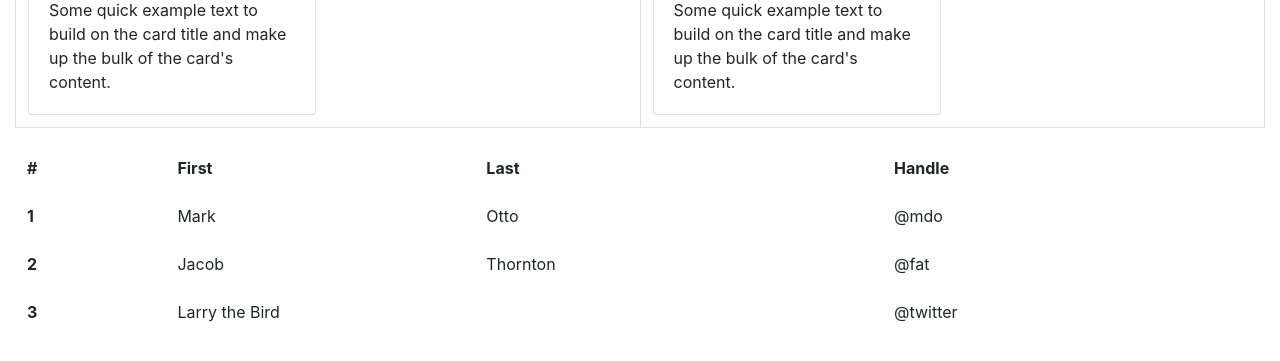
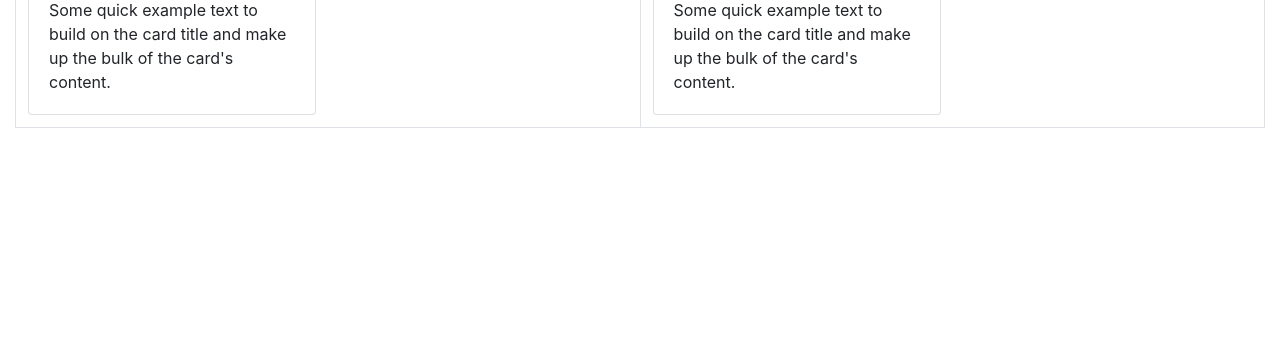
Before and after one commit to anurag-gharat/Calculator-App, a plain HTML site: page geometric.html in a window 1280 px wide. Shown: the part 319-680 px from the top of the page. Drawn offline with nearby package versions, Linux system fonts and the light colour scheme.

Commit message:
"changes in calci"

```diff
--- a/geometric.html
+++ b/geometric.html
@@ -61,36 +61,7 @@
                 </td>
             </tr>
         </table>
-        <table class="table table-borderless">
-            <thead>
-              <tr>
-                <th scope="col">#</th>
-                <th scope="col">First</th>
-                <th scope="col">Last</th>
-                <th scope="col">Handle</th>
-              </tr>
-            </thead>
-            <tbody>
-              <tr>
-                <th scope="row">1</th>
-                <td>Mark</td>
-                <td>Otto</td>
-                <td>@mdo</td>
-              </tr>
-              <tr>
-                <th scope="row">2</th>
-                <td>Jacob</td>
-                <td>Thornton</td>
-                <td>@fat</td>
-              </tr>
-              <tr>
-                <th scope="row">3</th>
-                <td colspan="2">Larry the Bird</td>
-                <td>@twitter</td>
-              </tr>
-            </tbody>
-          </table>
-    </div>
+
 </body>
 <script type="text/javascript" src="js/bootstrap.min.js"></script>
 <script  type="text/javascript" src="js/jquery.js"></script>
```
